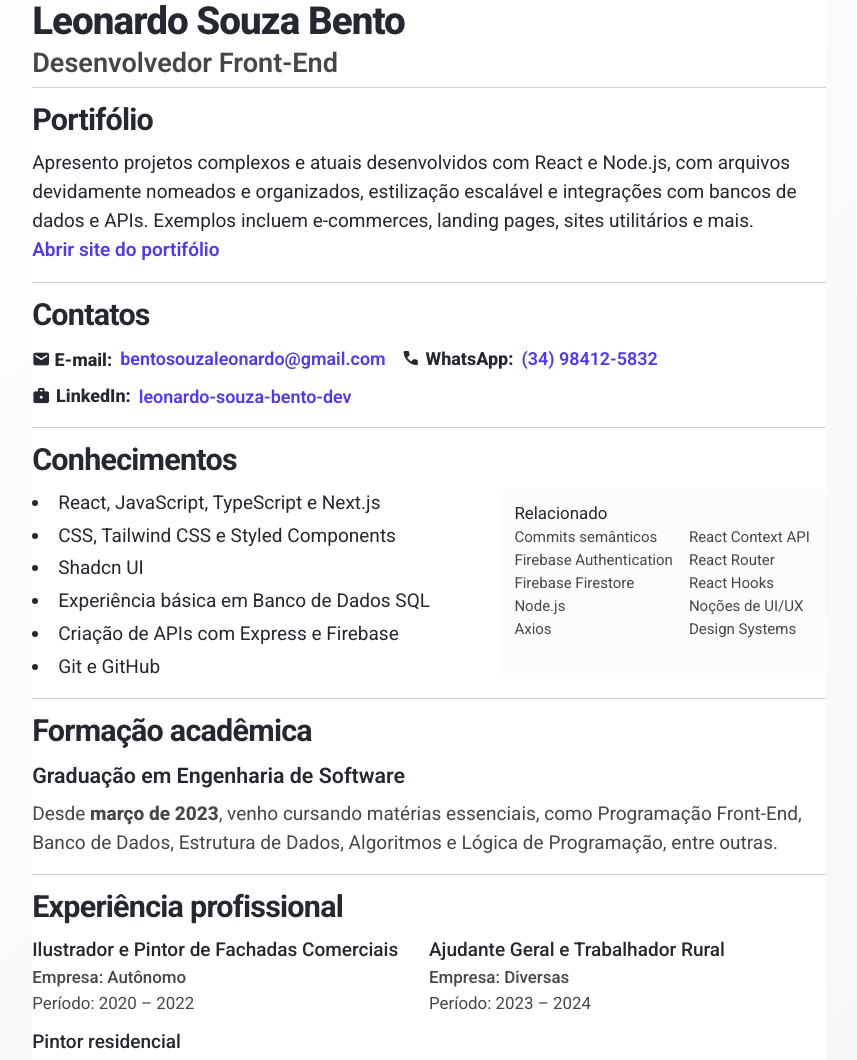
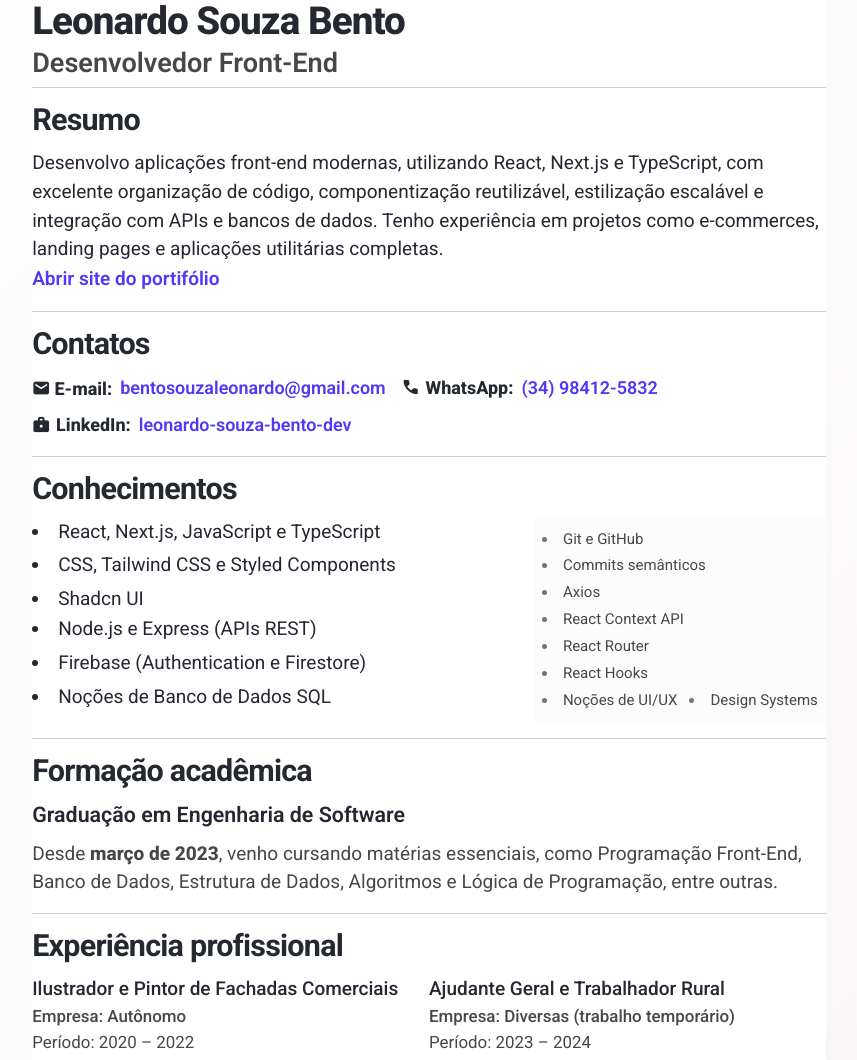
Before and after one commit to LeonardoSouzaBento/folha-do-protifolio, a website: page index.html in a window 1280 px wide. Shown: the top 1060 px of the page, without its empty margins (211-1068 px from the left). Drawn offline with nearby package versions, Linux system fonts and the light colour scheme.

Commit message:
style: atualização de conteudo textual;

```diff
--- a/index.html
+++ b/index.html
@@ -4,12 +4,12 @@
 <head>
   <meta charset="UTF-8" />
   <title>Leonardo Souza Bento - Currículo</title>
-  <link rel="stylesheet" href="./src/css/tw-output.css" />
   <link rel="preconnect" href="https://fonts.googleapis.com" />
   <link rel="preconnect" href="https://fonts.gstatic.com" crossorigin />
   <link href="https://fonts.googleapis.com/css2?family=Roboto:wght@300..900&display=swap" rel="stylesheet" />
   <link rel="stylesheet"
     href="https://fonts.googleapis.com/css2?family=Material+Symbols+Outlined:opsz,wght,FILL,GRAD@20..48,100..700,0..1,-50..200" />
+  <link rel="stylesheet" href="./src/css/tw-output.css" />
 </head>
 
 <body>
@@ -21,11 +21,12 @@
     </header>
     <!-- Portifóio -->
     <section>
-      <h3>Portifólio</h3>
-      <p>Apresento projetos complexos e atuais desenvolvidos com React e Node.js, com arquivos devidamente nomeados e
-        organizados, estilização escalável e integrações com bancos de dados e APIs. Exemplos incluem e-commerces,
-        landing pages, sites utilitários e mais.</p>
-      <a href="https://leonardobentodev.netlify.app/" target="_blank" class="text-button-lg">Abrir site do portifólio</a>
+      <h3>Resumo</h3>
+      <p>Desenvolvo aplicações front-end modernas, utilizando React, Next.js e TypeScript, com excelente organização de
+        código, componentização reutilizável, estilização escalável e integração com APIs e bancos de dados. Tenho
+        experiência em projetos como e-commerces, landing pages e aplicações utilitárias completas.</p>
+      <a href="https://leonardobentodev.netlify.app/" target="_blank" class="text-button-lg">Abrir site do
+        portifólio</a>
     </section>
     <!-- Contatos -->
     <section>
@@ -71,34 +72,30 @@
       <div class="knowledge-container">
         <div class="knowledge-wrapper">
           <ul>
-            <li>React, JavaScript, TypeScript e Next.js</li>
+            <li>React, Next.js, JavaScript e TypeScript</li>
             <li>CSS, Tailwind CSS e Styled Components</li>
             <li>Shadcn UI</li>
           </ul>
           <ul>
-            <li>Experiência básica em Banco de Dados SQL</li>
-            <li>Criação de APIs com Express e Firebase</li>
-            <li>Git e GitHub</li>
+            <li>Node.js e Express (APIs REST)</li>
+            <li>Firebase (Authentication e Firestore)</li>
+            <li>Noções de Banco de Dados SQL</li>
           </ul>
         </div>
         <div class="tags-wrapper smaller-text">
-          <p class="text-lg">Relacionado</p>
-          <div class="flex gap-4">
-            <ul>
+          <ul class="flex flex-col list-disc gap-x-3 gap-y-0 list-inside space-y-1
+          [&_li]:text-muted-foreground [&_li]:min-w-max [&_li]:marker:text-neutral-500">
+            <li>Git e GitHub</li>
             <li>Commits semânticos</li>
-              <li>Firebase Authentication</li>
-              <li>Firebase Firestore</li>
-              <li>Node.js</li>
             <li>Axios</li>
-            </ul>
-            <ul>
             <li>React Context API</li>
             <li>React Router</li>
             <li>React Hooks</li>
+            <div class="w-full flex gap-3">
               <li>Noções de UI/UX</li>
               <li>Design Systems</li>
+            </div>
           </ul>
-          </div>
         </div>
       </div>
     </section>
@@ -135,7 +132,7 @@
             Ajudante Geral e Trabalhador Rural
           </p>
           <div>
-            <p>Empresa: Diversas</p>
+            <p>Empresa: Diversas (trabalho temporário)</p>
             <p>Período: 2023 – 2024</p>
           </div>
         </div>
@@ -149,8 +146,8 @@
       </div>
     </section>
     <div class="bg-medium-bg/66 smaller-text flex gap-2 py-1 [&>p:not(:first-child)]:text-muted-foreground">
-      <p>Interesses para o futuro:</p>
-      <p>Java, especialização em back-end, SaaS, Preact e Uno CSS</p>
+      <p>Interesses futuros:</p>
+      <p>especialização em back-end (Node.js e Java), desenvolvimento de SaaS e alternativas ao React</p>
     </div>
   </main>
 </body>
--- a/src/css/index.css
+++ b/src/css/index.css
@@ -113,14 +113,13 @@
 
   /* conhecimentos */
   .knowledge-container {
-    @apply flex justify-between;
+    @apply size-full flex gap-4 items-start;
   }
   .knowledge-wrapper {
-    @apply flex flex-col gap-1 [&>ul]:list-disc [&>ul]:list-inside [&>ul]:space-y-1;
+    @apply w-full flex flex-col [&>ul]:list-disc [&>ul]:list-inside [&>ul]:space-y-1 [&>ul>li]:pb-px;
   }
   .tags-wrapper {
-    @apply flex flex-col bg-medium-bg/50 p-4 pt-3 mb-2 rounded-xs
-    [&>ul]:list-disc [&>ul]:list-inside [&>ul]:space-y-1 [&_li]:text-muted-foreground;
+    @apply bg-medium-bg/50 px-2 py-2.5 rounded-xs;
   }
 
   /* experiência */
```
Also changed, not shown: src/css/tw-output.css. Lines whose indentation alone changed are shown as unchanged.
